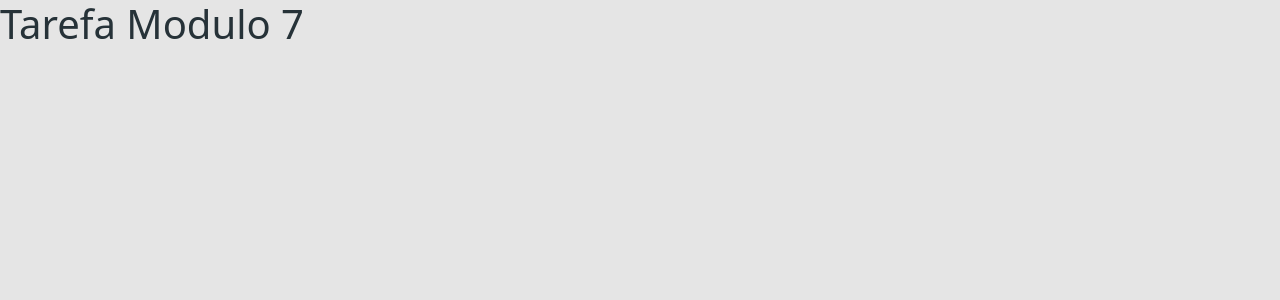
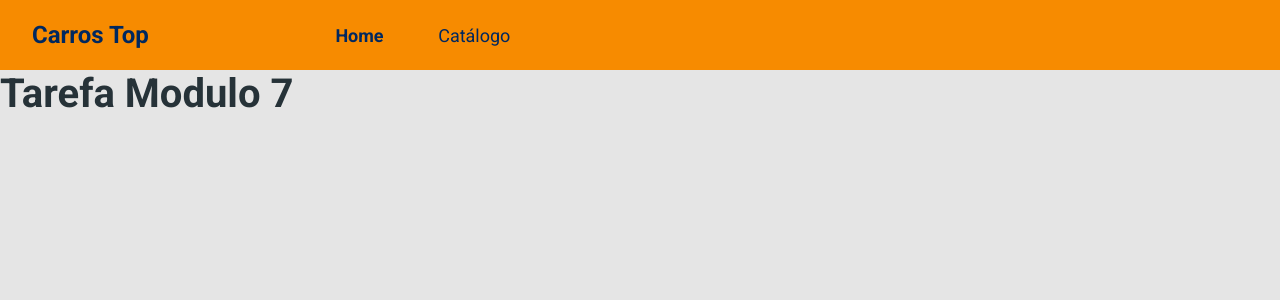
Before and after one commit to RodrigoWorst/tarefa-modulo-7, a React (Create React App) app in the folder frontend/: page / in a window 1280 px wide. Shown: the top 300 px of the page. Built offline with nearby package versions, Linux system fonts and the light colour scheme; the HTML template or start-up script is replaced by a standard one.

Commit message:
Navbar component

```diff
--- a/frontend/src/App.css
+++ b/frontend/src/App.css
@@ -1,38 +1,21 @@
-.App {
-  text-align: center;
+@import url('https://fonts.googleapis.com/css2?family=Roboto:wght@400;700&display=swap');
+
+*{
+    font-family: 'Roboto', sans-serif;
 }
 
-.App-logo {
-  height: 40vmin;
-  pointer-events: none;
+h1, h2, h3, h4, h5, h6{
+    font-weight: 700;
+    margin-bottom: 0;
 }
 
-@media (prefers-reduced-motion: no-preference) {
-  .App-logo {
-    animation: App-logo-spin infinite 20s linear;
-  }
+a, a:hover{
+    text-decoration: none;
+    color: unset;
 }
 
-.App-header {
-  background-color: #282c34;
-  min-height: 100vh;
-  display: flex;
-  flex-direction: column;
-  align-items: center;
-  justify-content: center;
-  font-size: calc(10px + 2vmin);
-  color: white;
+.base-card{
+    background-color: #fff;
+    box-shadow: 0px 4px 20px rgba(0, 0, 0, 0.25);
+    border-radius: 10px;
 }
-
-.App-link {
-  color: #61dafb;
-}
-
-@keyframes App-logo-spin {
-  from {
-    transform: rotate(0deg);
-  }
-  to {
-    transform: rotate(360deg);
-  }
-}
--- a/frontend/src/App.tsx
+++ b/frontend/src/App.tsx
@@ -1,9 +1,13 @@
 import './assets/styles/custom.scss';
 import './App.css';
+import Navbar from './Components/Navbar';
 
 function App() {
   return (
-    <h1>Tarefa Modulo 7</h1>
+    <>
+      <Navbar />
+      <h1>Tarefa Modulo 7</h1>
+    </>
   );
 }
 
--- /dev/null
+++ b/frontend/src/Components/Navbar/index.tsx
@@ -0,0 +1,37 @@
+import './styles.css';
+import 'bootstrap/js/src/collapse.js';
+
+const Navbar = () => {
+  return (
+    <nav className="navbar navbar-expand-md navbar-light bg-primary main-nav">
+      <div className="container-fluid">
+        <a href="link" className="nav-logo-text">
+          Carros Top
+        </a>
+        <button
+          className="navbar-toggler"
+          type="button"
+          data-bs-toggle="collapse"
+          data-bs-target="#carros-top-navbar"
+          aria-controls="carros-top-navbar"
+          aria-expanded="false"
+          aria-label="Toggle navigation"
+        >
+          <span className="navbar-toggler-icon"></span>
+        </button>
+        <div className="collapse navbar-collapse" id="carros-top-navbar">
+          <ul className="navbar-nav offset-md-2 main-menu">
+            <li>
+              <a href="link" className="active">Home</a>
+            </li>
+            <li>
+              <a href="link">Catálogo</a>
+            </li>
+          </ul>
+        </div>
+      </div>
+    </nav>
+  );
+};
+
+export default Navbar;
--- /dev/null
+++ b/frontend/src/Components/Navbar/styles.css
@@ -0,0 +1,35 @@
+.main-nav{
+    padding-left: 20px;
+    min-height: 70px;
+}
+
+.nav-logo-text, .nav-logo-text:hover{
+    color: #00285F;
+    font-size: 24px;
+    font-weight: 700;
+}
+
+.main-menu{
+    display: flex;
+    font-size: 18px;
+    width: 175px;
+    justify-content: space-between;
+
+}
+
+.main-menu a {
+    color: #00285F;
+}
+
+.main-menu a:hover {
+    color: #00285F;
+}
+
+.main-menu a.active{
+    color:#00285F;
+    font-weight: bold;
+}
+
+.navbar-toggler-icon{
+    color: #00285F;
+}
```
